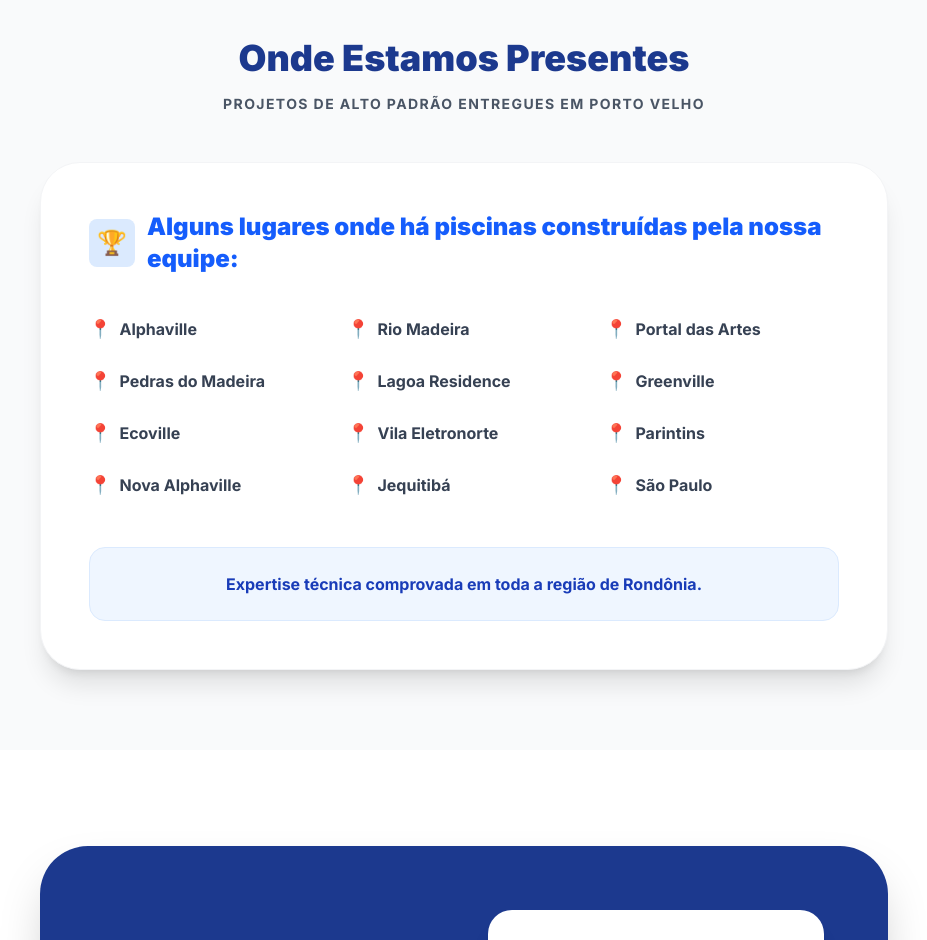
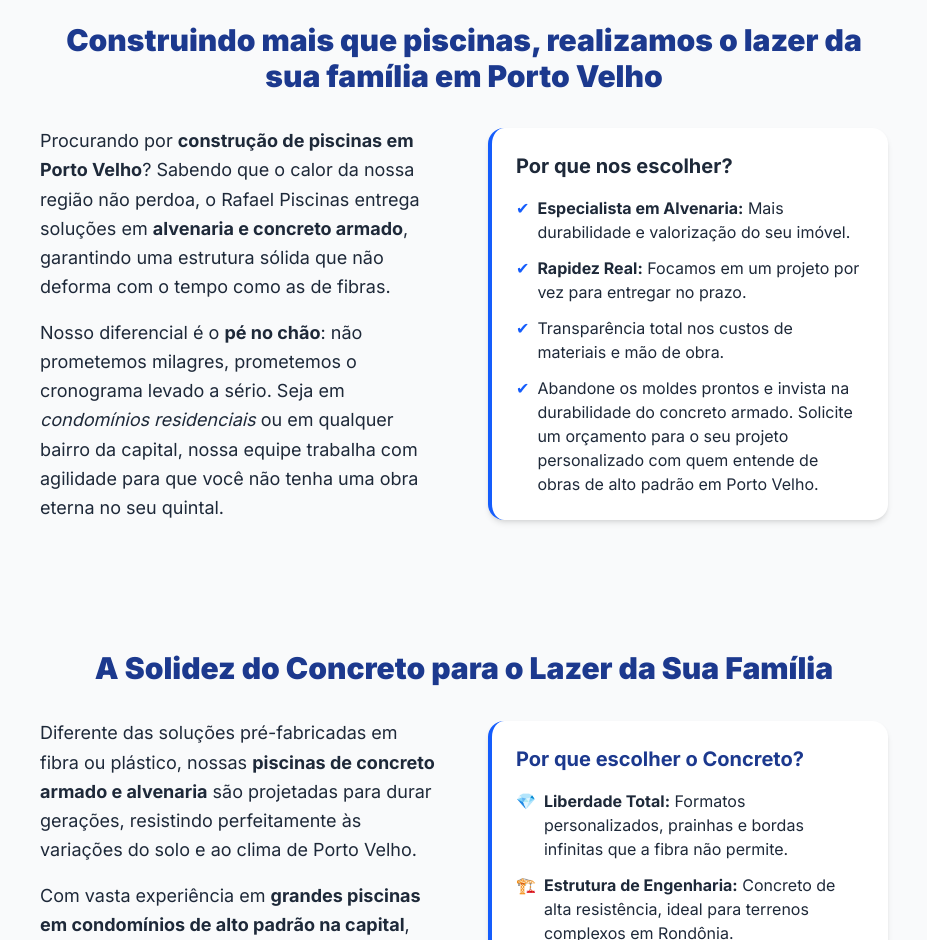
Before and after one commit to ademarjmjr/rafael-piscinas-landing-page, a Next.js app: page / in a window 1280 px wide. Shown: the part 1860-2800 px from the top of the page, without its empty margins (176-1103 px from the left). Built offline with nearby package versions, Linux system fonts and the light colour scheme; no server answers.

Commit message:
Add de duas novas section

```diff
--- a/src/app/page.tsx
+++ b/src/app/page.tsx
@@ -105,6 +105,87 @@
         </div>
       </section>
 
+      <section className="py-16 bg-gray-50 text-gray-800">
+        <div className="container mx-auto px-6 max-w-4xl">
+          <h2 className="text-3xl font-black text-blue-900 mb-8 text-center">
+            Construindo mais que piscinas, realizamos o lazer da sua família em Porto Velho
+          </h2>
+
+          <div className="grid md:grid-cols-2 gap-12 items-center">
+            <div className="space-y-4">
+              <p className="text-lg leading-relaxed">
+                Procurando por <strong>construção de piscinas em Porto Velho</strong>? Sabendo que o calor da nossa região não perdoa, o Rafael Piscinas entrega soluções em <strong>alvenaria e concreto armado</strong>, garantindo uma estrutura sólida que não deforma com o tempo como as de fibras.
+              </p>
+              <p className="text-lg leading-relaxed">
+                Nosso diferencial é o <strong>pé no chão</strong>: não prometemos milagres, prometemos o cronograma levado a sério. Seja em <em>condomínios residenciais </em> ou em qualquer bairro da capital, nossa equipe trabalha com agilidade para que você não tenha uma obra eterna no seu quintal.
+              </p>
+            </div>
+
+            <div className="bg-white p-6 rounded-2xl shadow-md border-l-4 border-blue-600">
+              <h3 className="font-bold text-xl mb-4">Por que nos escolher?</h3>
+              <ul className="space-y-3">
+                <li className="flex items-start gap-2">
+                  <span className="text-blue-600">✔</span>
+                  <span><strong>Especialista em Alvenaria:</strong> Mais durabilidade e valorização do seu imóvel.</span>
+                </li>
+                <li className="flex items-start gap-2">
+                  <span className="text-blue-600">✔</span>
+                  <span><strong>Rapidez Real:</strong> Focamos em um projeto por vez para entregar no prazo.</span>
+                </li>
+                <li className="flex items-start gap-2">
+                  <span className="text-blue-600">✔</span>
+                  <span><span>Transparência total nos custos de materiais e mão de obra.</span></span>
+                </li>
+                <li className="flex items-start gap-2">
+                  <span className="text-blue-600">✔</span>
+                  <span><span>Abandone os moldes prontos e invista na durabilidade do concreto armado.
+                    Solicite um orçamento para o seu projeto personalizado com quem entende de
+                    obras de alto padrão em Porto Velho.</span></span>
+                </li>
+              </ul>
+            </div>
+          </div>
+        </div>
+      </section>
+
+      {/*Seção de SEO e Vendas*/}
+      <section className="py-16 bg-gray-50 text-gray-800">
+        <div className="container mx-auto px-6 max-w-4xl">
+          <h2 className="text-3xl font-black text-blue-900 mb-8 text-center">
+            A Solidez do Concreto para o Lazer da Sua Família
+          </h2>
+
+          <div className="grid md:grid-cols-2 gap-12 items-center">
+            <div className="space-y-4">
+              <p className="text-lg leading-relaxed">
+                Diferente das soluções pré-fabricadas em fibra ou plástico, nossas <strong>piscinas de concreto armado e alvenaria</strong> são projetadas para durar gerações, resistindo perfeitamente às variações do solo e ao clima de Porto Velho.
+              </p>
+              <p className="text-lg leading-relaxed">
+                Com vasta experiência em <strong>grandes piscinas em condomínios de alto padrão na capital</strong>, entregamos projetos com design ilimitado. Você define o formato, a profundidade e o acabamento, garantindo uma obra robusta que valoriza seu patrimônio de forma definitiva.
+              </p>
+            </div>
+
+            <div className="bg-white p-6 rounded-2xl shadow-md border-l-4 border-blue-600">
+              <h3 className="font-bold text-xl mb-4 text-blue-900">Por que escolher o Concreto?</h3>
+              <ul className="space-y-3">
+                <li className="flex items-start gap-2">
+                  <span className="text-blue-600 font-bold">💎</span>
+                  <span><strong>Liberdade Total:</strong> Formatos personalizados, prainhas e bordas infinitas que a fibra não permite.</span>
+                </li>
+                <li className="flex items-start gap-2">
+                  <span className="text-blue-600 font-bold">🏗️</span>
+                  <span><strong>Estrutura de Engenharia:</strong> Concreto de alta resistência, ideal para terrenos complexos em Rondônia.</span>
+                </li>
+                <li className="flex items-start gap-2">
+                  <span className="text-blue-600 font-bold">📈</span>
+                  <span><strong>Valorização Real:</strong> Um investimento que se incorpora ao imóvel, aumentando seu valor de mercado.</span>
+                </li>
+              </ul>
+            </div>
+          </div>
+        </div>
+      </section>
+
       <section id="projetos" className="py-20 bg-gray-50">
         <div className="container mx-auto px-6 max-w-4xl">
           <div className="text-center mb-12">
@@ -123,12 +204,12 @@
             <ul className="grid grid-cols-1 sm:grid-cols-2 md:grid-cols-3 gap-6 text-gray-700 font-bold">
               {[
                 { name: "Alphaville", link: "https://www.google.com/maps/search/Alphaville+Porto+Velho" },
-                { name: "Rio Madeira", link: "https://www.google.com/maps/search/Residencial+Rio+Madreia+Porto+Velho" },
+                { name: "Condomínio Residencial Rio Madeira", link: "https://www.google.com/maps/search/Residencial+Rio+Madreia+Porto+Velho" },
                 { name: "Portal das Artes", link: "https://www.google.com/maps/search/Portal+das+Artes+Porto+Velho" },
                 { name: "Pedras do Madeira", link: "https://www.google.com/maps/search/Pedras+do+Madeira+Porto+Velho" },
                 { name: "Lagoa Residence", link: "https://www.google.com/maps/search/Lagoa+Residence+Porto+Velho" },
                 { name: "Greenville", link: "https://www.google.com/maps/search/Residencial+Greenville+Porto+Velho" },
-                { name: "Ecoville", link: "https://www.google.com/maps/search/Ecoville+Porto+Velho" },
+                { name: "Residencial Clube Lagunas", link: "https://www.google.com/maps/search/Residencial+Clube+Lagunas+Porto+Velho" },
                 { name: "Vila Eletronorte", link: "https://www.google.com/maps/search/Vila+Eletronorte+Porto+Velho" },
                 { name: "Parintins", link: "https://www.google.com/maps/search/Residencial+Parintins+Porto+Velho" },
                 { name: "Nova Alphaville", link: "https://www.google.com/maps/search/Nova+Alphaville+Porto+Velho" },
```
